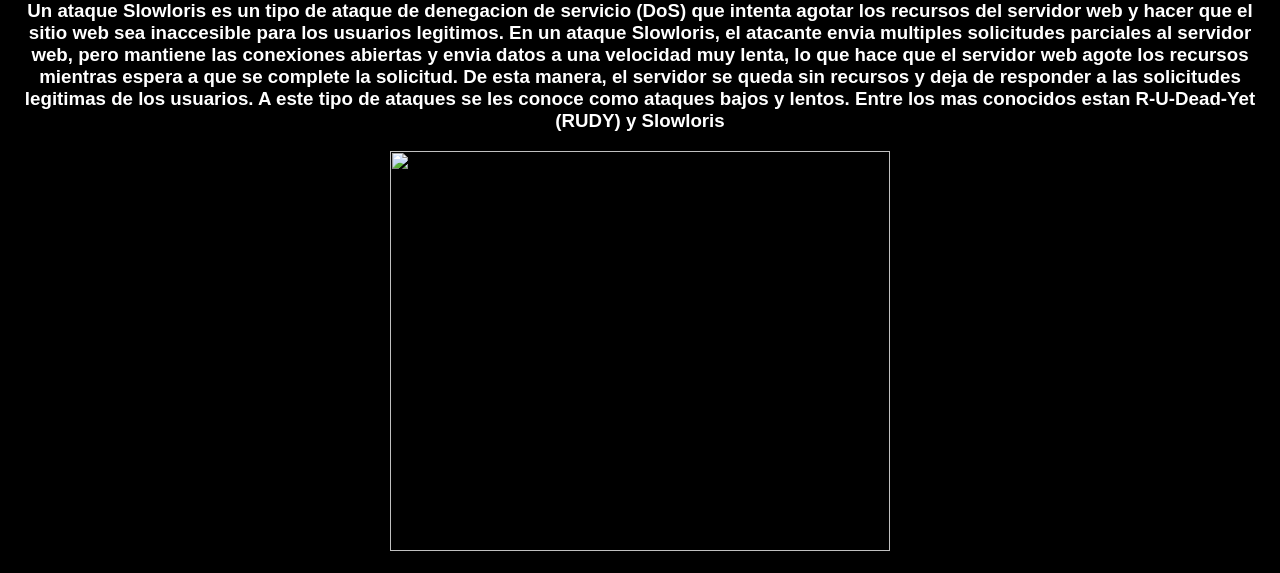
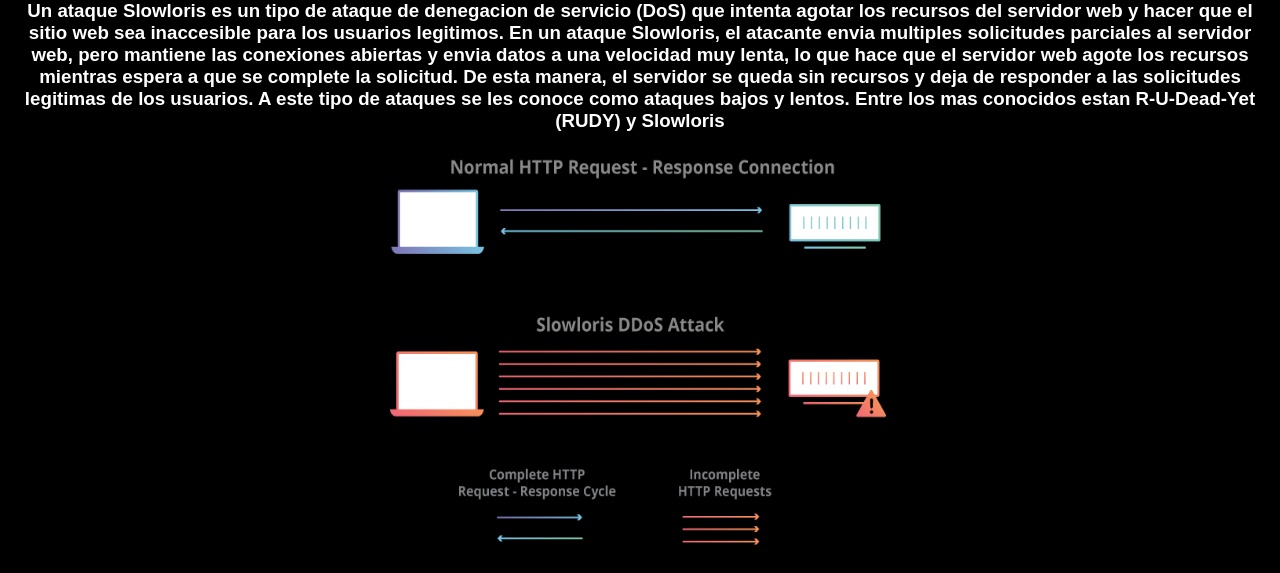
Before and after one commit to donewiththedollar/ProjectH, a plain HTML site: page index.html in a window 1280 px wide. Shown: the part 80-653 px from the top of the page. Drawn offline with Linux system fonts and the light colour scheme; the site is published under a folder, as on GitHub Pages, so addresses that start at the root find nothing.

Commit message:
Update index.html

```diff
--- a/index.html
+++ b/index.html
@@ -24,7 +24,7 @@
         Un ataque Slowloris es un tipo de ataque de denegacion de servicio (DoS) que intenta agotar los recursos del servidor web y hacer que el sitio web sea inaccesible para los usuarios legitimos. En un ataque Slowloris, el atacante envia multiples solicitudes parciales al servidor web, pero mantiene las conexiones abiertas y envia datos a una velocidad muy lenta, lo que hace que el servidor web agote los recursos mientras espera a que se complete la solicitud. De esta manera, el servidor se queda sin recursos y deja de responder a las solicitudes legitimas de los usuarios. A este tipo de ataques se les conoce como ataques bajos y lentos. Entre los mas conocidos estan R-U-Dead-Yet (RUDY) y Slowloris
       </h3>
       <div class="context">
-        <img src="/slowloris-attack.png" height="400" width="500">
+        <img src="slowloris-attack.png" height="400" width="500">
       </div>
 
 <!--Socket-->
```
